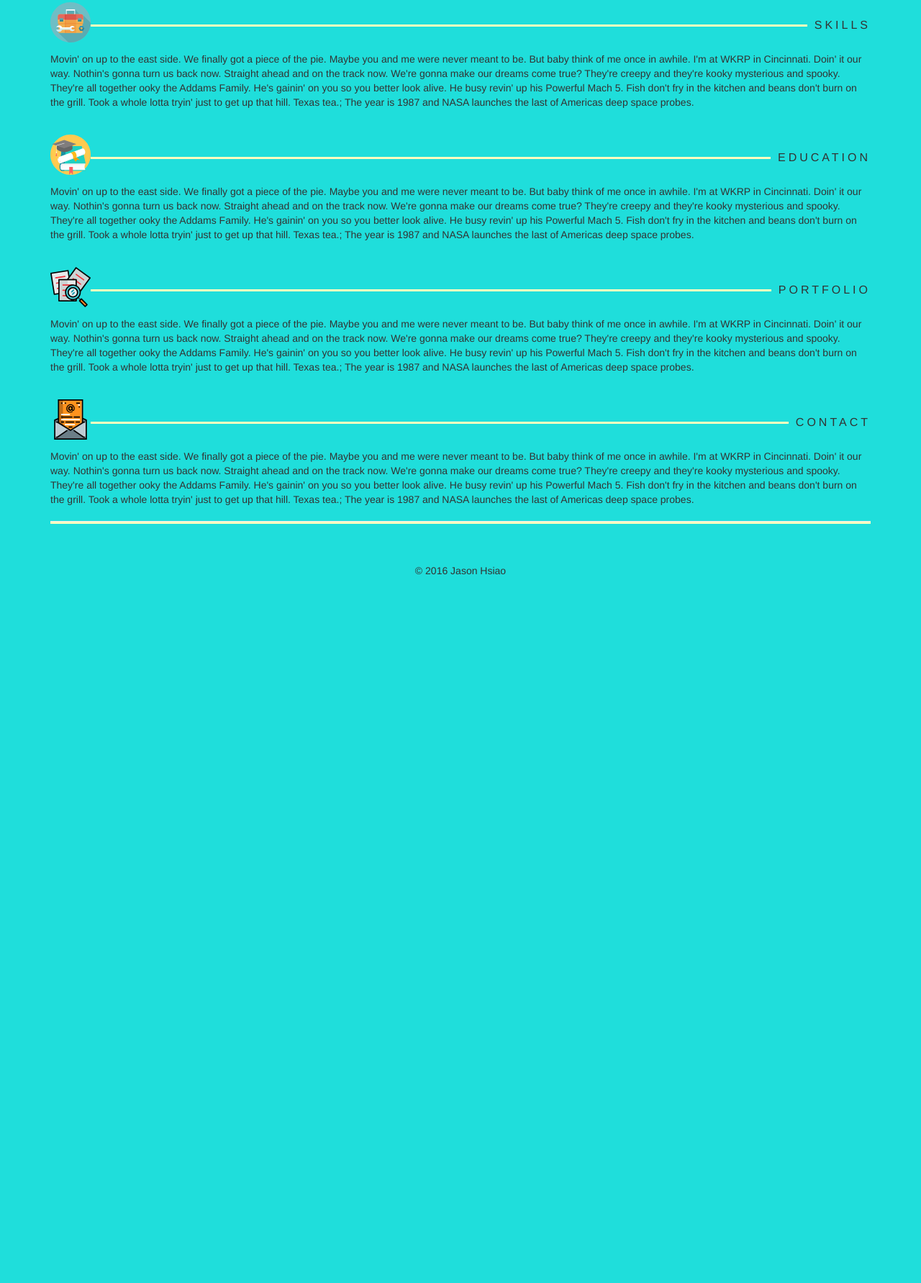
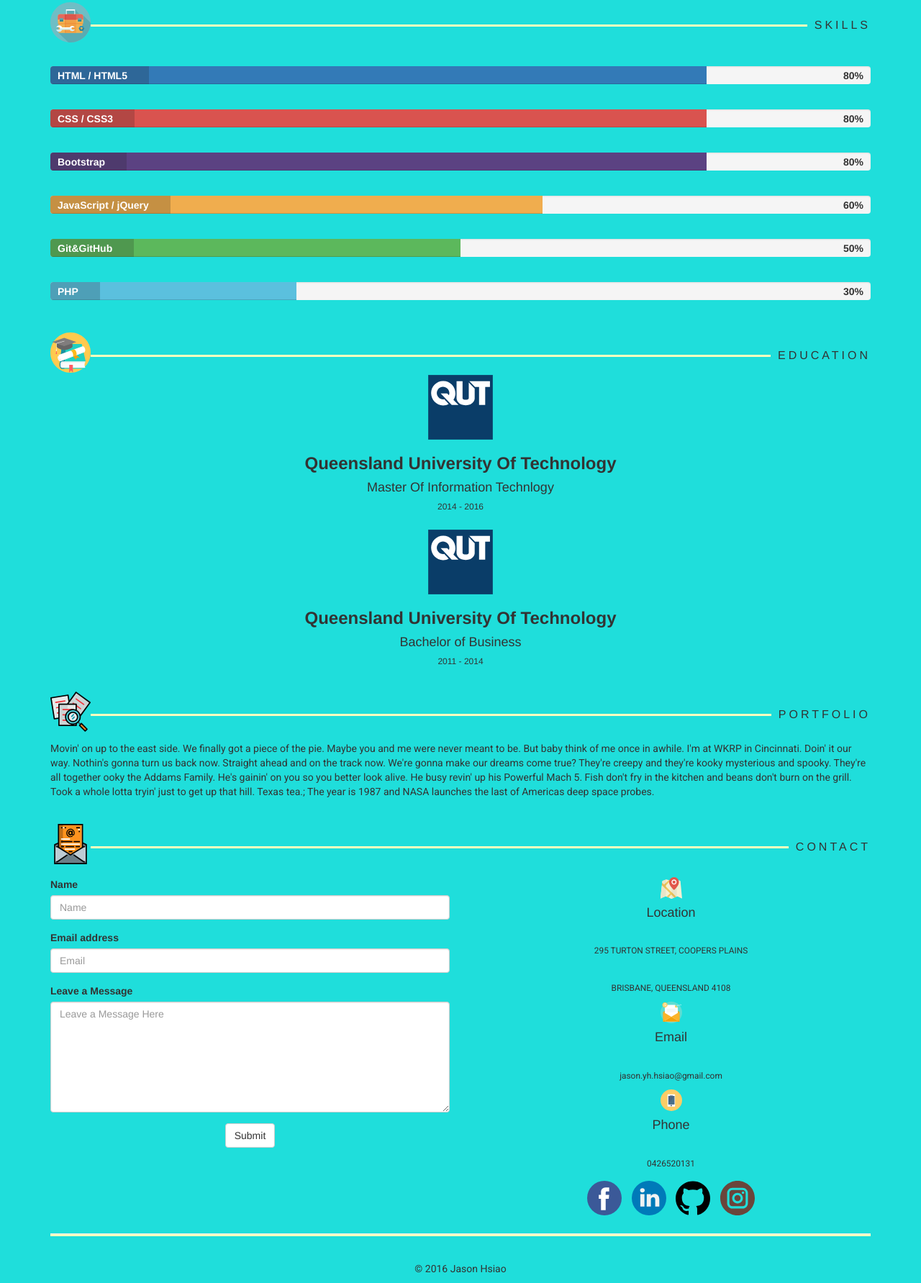
Before and after one commit to JHYH/JHYH.github.io, a plain HTML site: page index.html in a window 1280 px wide. Shown: the part 860-2643 px from the top of the page at 72% size. Before the commit the page ends 1673 px from the top, so only its background shows below. Drawn offline with nearby package versions, Linux system fonts and the light colour scheme; a web font is replaced by a local one.

Commit message:
NEW UPDAT
almost finish except for portfolio section

```diff
--- a/css/style.css
+++ b/css/style.css
@@ -1,21 +1,63 @@
 body {
-    background-color: #1FDEDB;
+    background-color: #1fdedb;
 }
 
-.workspace-svg{
+p {
+    font-family: 'Roboto', sans-serif;
+}
+
+.contact-svg{
+    width: 30px;
+    position: relative;
+}
+
+.social-svg{
+    display: inline;
+    padding: 5px;
+    width: 58px;
+    position: relative;
+    transition: background-color .3s;
+    webkit-transition: background-color .3s;
+    backface-visibility: hidden;
+    moz-backface-visibility: hidden;
+    ms-transform: scale(1);
+    o-transform: scale(1);
+    transform: scale(1);
+    transition: all .25s;
+    webkit-backface-visibility: hidden;
+    webkit-transform: scale(1);
+    webkit-transition: all .25s;
+}
+
+.social-svg:hover, .social-svg:focus{
+    color: #fff;
+    outline: none;
+    text-decoration: none;
+    ms-transform: scale(1.3);
+    o-transform: scale(1.3);
+    transform: scale(1.3);
+    webkit-transform: scale(1.3);
+}
+
+
+.workspace-svg {
     width: 400px;
     margin-top: 125px;
     padding-bottom: 25px;
 }
 
-.section-svg{
-    background-color: #1FDEDB;
+.qut-svg{
+    margin-top:25px;
+    width: 90px;
+}
+
+.section-svg {
+    background-color: #1fdedb;
     width: 56px;
     position: relative;
     top: 25px;
     font-size: 14px;
 }
-
 
 .logo-name {
     display: inline-block;
@@ -25,19 +67,19 @@ body {
     line-height: 1.4;
 }
 
-.navbar-text{
-    margin-left:0px;
+.navbar-text {
+    margin-left: 0px;
 }
 
-.navbar-toggle{
-    margin-top:15px;
+.navbar-toggle {
+    margin-top: 15px;
 }
 
-.navbar-brand{
+.navbar-brand {
     padding: 5px 5px 5px 5px;
 }
 
-ul li{
+ul li {
     font-size: 25px;
     padding-top: 10px;
     font-family: 'Shrikhand', cursive;
@@ -47,63 +89,64 @@ h2 {
     position: relative;
     overflow: hidden;
     text-align: center;
-    margin-top: 0px;
+    margin-top: 0;
 }
 
-.navbar{
-    background-color:#317AE1;
+.navbar {
+    background-color: #317ae1;
     padding-right: 10px;
-    border-color:transparent;
+    border-color: transparent;
 }
 
 .navbar a {
-    color:#1333A6;
+    color: #1333a6;
 }
 
-.navbar h3{
-    color:white;
+.navbar h3 {
+    color: white;
     padding-top: 5px;
     font-family: 'Delius Unicase', cursive;
 }
 
 .navbar .navbar-nav>li>a:hover {
-    color:#FFFCBF;
-    background-color:transparent;
+    color: #fffcbf;
+    background-color: transparent;
 }
 
 .icon-bar {
     background-color: #fff;
-    border-color:black;
+    border-color: black;
 }
 
-.navbar .navbar-toggle{
-    border-color:black;
+.navbar .navbar-toggle {
+    border-color: black;
 }
 
 .intro-text {
-    text-align:center;
-    color:black;
+    text-align: center;
+    color: black;
 }
 
 .intro-lead-in {
-    font-family:'Shrikhand',sans-serif;
-    font-style:italic;
-    font-size:40px;
-    line-height:40px;
-    margin-bottom:25px;
-    text-align:center;
+    font-family: 'Roboto', sans-serif;
+    font-style: italic;
+    font-size: 40px;
+    line-height: 40px;
+    margin-bottom: 25px;
+    text-align: center;
 }
 
 .intro-heading {
-    font-family:'Shrikhand',sans-serif;
-    text-transform:uppercase;
-    font-weight:700;
-    font-size:40px;
-    line-height:75px;
-    text-align:center;
+    font-family: 'Roboto', sans-serif;
+    font-style: italic;
+    text-transform: uppercase;
+    font-weight: 700;
+    font-size: 40px;
+    line-height: 75px;
+    text-align: center;
 }
 
-.section-title{
+.section-title {
     background-color: #1FDEDB;
     position: relative;
     bottom: 10px;
@@ -115,55 +158,98 @@ h2 {
     font-weight: normal;
 }
 
-.section h4{
+.section h4 {
     margin-bottom: 30px;
 }
 
-.line{
-    border-bottom: 3px solid #FFFCBF;
+.line {
+    border-bottom: 3px solid #fffcbf;
 }
 
 div p {
+    margin-top: 35px;
+}
+
+.footer {
+    text-align: center;
+}
+
+.skill-svg{
     padding-top: 35px;
 }
 
-.footer {
-    text-align:center;
+/*Skill Progress Bar*/
+
+.progress {
+    position: relative;
+    height: 25px;
+    margin-top: 35px;
+}
+.progress > .progress-type {
+    position: absolute;
+    left: 0px;
+    font-weight: 800;
+    padding: 3px 30px 2px 10px;
+    color: rgb(255, 255, 255);
+    background-color: rgba(25, 25, 25, 0.2);
+}
+.progress > .progress-completed {
+    position: absolute;
+    right: 0px;
+    font-weight: 800;
+    padding: 3px 10px 2px;
+}
+
+form{
+    margin-top: 40px;
+}
+
+div h4 {
+
 }
 
 @media (max-width: 990px) {
     .navbar-header {
         float: none;
     }
+
     .navbar-left,.navbar-right {
         float: none !important;
     }
+
     .navbar-toggle {
         display: block;
     }
+
     .navbar-collapse {
         border-top: 1px solid transparent;
         box-shadow: inset 0 1px 0 rgba(255,255,255,0.1);
     }
+
     .navbar-fixed-top {
         top: 0;
         border-width: 0 0 1px;
     }
+
     .navbar-collapse.collapse {
         display: none!important;
     }
+
     .navbar-nav {
         float: none!important;
         margin-top: 7.5px;
     }
+
     .navbar-nav>li {
         float: none;
     }
+
     .navbar-nav>li>a {
         padding-top: 10px;
         padding-bottom: 10px;
     }
-    .collapse.in{
-        display:block !important;
+
+    .collapse.in {
+        display: block !important;
     }
 }
--- a/index.html
+++ b/index.html
@@ -1,13 +1,12 @@
 <!DOCTYPE html>
 <html lang="en">
+
 <head>
     <meta charset="utf-8">
     <meta http-equiv="X-UA-Compatible" content="IE=edge">
     <meta name="viewport" content="width=device-width, initial-scale=1">
     <!-- The above 3 meta tags *must* come first in the head; any other head content must come *after* these tags -->
-    <link rel="icon"
-          type="img/svg"
-          href="img/favicon.svg">
+    <link rel="icon" type="img/svg" href="img/favicon.svg">
 
     <title>Jason Hsiao - Full Stack Developer</title>
 
@@ -23,15 +22,19 @@
     <![endif]-->
     <link href="https://fonts.googleapis.com/css?family=Shrikhand" rel="stylesheet">
     <link href="https://fonts.googleapis.com/css?family=Delius+Unicase" rel="stylesheet">
+    <link href="https://fonts.googleapis.com/css?family=Roboto" rel="stylesheet">
 </head>
 
 <body data-spy="scroll" data-target="#navbar-collapse-1">
 
-<div class="container"> <!-- container -->
+<div class="container">
+    <!-- container -->
 
     <header>
         <nav class="navbar navbar-fixed-top">
-                <div class="navbar-header"><button class="navbar-toggle collapsed" data-target="#navbar-collapse-1" data-toggle="collapse" type="button"> <span class="sr-only">Toggle navigation</span> <span class="icon-bar"></span> <span class="icon-bar"></span> <span class="icon-bar"></span></button>
+            <div class="navbar-header">
+                <button class="navbar-toggle collapsed" data-target="#navbar-collapse-1" data-toggle="collapse" type="button"> <span class="sr-only">Toggle navigation</span> <span class="icon-bar"></span> <span class="icon-bar"></span> <span class="icon-bar"></span>
+                </button>
                 <a class="navbar-brand" href="#header">
                     <img class="resume-svg img-responsive" alt="svg" src="img/boy.svg">
                 </a>
@@ -42,15 +45,20 @@
 
             <div class="collapse navbar-collapse" id="navbar-collapse-1">
                 <ul class="nav navbar-nav navbar-right">
-                        <li class="text-center"><a href="#about">About</a></li>
+                    <li class="text-center"><a href="#about">About</a>
+                    </li>
 
-                        <li class="text-center"><a href="#skill">Skills</a></li>
+                    <li class="text-center"><a href="#skill">Skills</a>
+                    </li>
 
-                        <li class="text-center"><a href="#education">Education</a></li>
+                    <li class="text-center"><a href="#education">Education</a>
+                    </li>
 
-                        <li class="text-center"><a href="#portfolio">Portfolio</a></li>
+                    <li class="text-center"><a href="#portfolio">Portfolio</a>
+                    </li>
 
-                        <li class="text-center"><a href="#contact">Contact</a></li>
+                    <li class="text-center"><a href="#contact">Contact</a>
+                    </li>
                 </ul>
             </div>
         </nav>
@@ -79,7 +87,58 @@
             <span> <img class="section-svg img-responsive" alt="svg" src="img/skill.svg"></span>
             <span class="section-title">Skills</span>
         </div>
-        <p>Movin' on up to the east side. We finally got a piece of the pie. Maybe you and me were never meant to be. But baby think of me once in awhile. I'm at WKRP in Cincinnati. Doin' it our way. Nothin's gonna turn us back now. Straight ahead and on the track now. We're gonna make our dreams come true? They're creepy and they're kooky mysterious and spooky. They're all together ooky the Addams Family. He's gainin' on you so you better look alive. He busy revin' up his Powerful Mach 5. Fish don't fry in the kitchen and beans don't burn on the grill. Took a whole lotta tryin' just to get up that hill. Texas tea.; The year is 1987 and NASA launches the last of Americas deep space probes.</p>
+
+        <div class="row">
+            <div class="col-xs-12">
+            <div class="progress">
+                <div class="progress-bar" role="progressbar" aria-valuenow="80" aria-valuemin="0" aria-valuemax="100" style="width: 80%;">
+                    <span class="sr-only">80% Complete</span>
+                </div>
+                <span class="progress-type">HTML / HTML5</span>
+                <span class="progress-completed">80%</span>
+            </div>
+
+       <div class="progress">
+                <div class="progress-bar progress-bar-danger" role="progressbar" aria-valuenow="80" aria-valuemin="0" aria-valuemax="100" style="width: 80%">
+                    <span class="sr-only">80% Complete (danger)</span>
+                </div>
+                <span class="progress-type">CSS / CSS3</span>
+                <span class="progress-completed">80%</span>
+       </div>
+
+       <div class="progress">
+                <div class="progress-bar progress-bar-danger" role="progressbar" aria-valuenow="80" aria-valuemin="0" aria-valuemax="100" style="width: 80%; background-color:#5b4282;">
+                    <span class="sr-only">80% Complete (danger)</span>
+                </div>
+                <span class="progress-type">Bootstrap</span>
+                <span class="progress-completed">80%</span>
+        </div>
+
+
+            <div class="progress">
+                <div class="progress-bar progress-bar-warning" role="progressbar" aria-valuenow="60" aria-valuemin="0" aria-valuemax="100" style="width: 60%">
+                    <span class="sr-only">60% Complete (warning)</span>
+                </div>
+                <span class="progress-type">JavaScript / jQuery</span>
+                <span class="progress-completed">60%</span>
+        </div>
+
+        <div class="progress">
+            <div class="progress-bar progress-bar-success" role="progressbar" aria-valuenow="50" aria-valuemin="0" aria-valuemax="100" style="width: 50%">
+                <span class="sr-only">50% Complete (success)</span>
+            </div>
+            <span class="progress-type">Git&GitHub</span>
+            <span class="progress-completed">50%</span>
+        </div>
+        <div class="progress">
+            <div class="progress-bar progress-bar-info" role="progressbar" aria-valuenow="30" aria-valuemin="0" aria-valuemax="100" style="width: 30%">
+                <span class="sr-only">30% Complete (info)</span>
+            </div>
+            <span class="progress-type">PHP</span>
+            <span class="progress-completed">30%</span>
+        </div>
+            </div>
+        </div>
 
     </section>
     <!-- End Skills-->
@@ -90,8 +149,23 @@
             <span> <img class="section-svg img-responsive" alt="svg" src="img/education.svg"></span>
             <span class="section-title">Education</span>
         </div>
-        <p>Movin' on up to the east side. We finally got a piece of the pie. Maybe you and me were never meant to be. But baby think of me once in awhile. I'm at WKRP in Cincinnati. Doin' it our way. Nothin's gonna turn us back now. Straight ahead and on the track now. We're gonna make our dreams come true? They're creepy and they're kooky mysterious and spooky. They're all together ooky the Addams Family. He's gainin' on you so you better look alive. He busy revin' up his Powerful Mach 5. Fish don't fry in the kitchen and beans don't burn on the grill. Took a whole lotta tryin' just to get up that hill. Texas tea.; The year is 1987 and NASA launches the last of Americas deep space probes.</p>
 
+
+
+
+            <div>
+                <img class="qut-svg center-block img-responsive" alt="svg" src="img/qut.svg">
+                <h3 class="text-center"><strong>Queensland University Of Technology</strong></h3>
+                <h4 class="text-center"> Master Of Information Technlogy</h4>
+                <h6 class="text-center">2014 - 2016</h6>
+            </div>
+
+            <div>
+            <img class="qut-svg center-block img-responsive" alt="svg" src="img/qut.svg">
+            <h3 class="text-center"><strong>Queensland University Of Technology</strong></h3>
+            <h4 class="text-center"> Bachelor of Business</h4>
+            <h6 class="text-center">2011 - 2014</h6>
+            </div>
     </section>
     <!-- End Education-->
 
@@ -112,17 +186,71 @@
             <span> <img class="section-svg img-responsive" alt="svg" src="img/contact.svg"></span>
             <span class="section-title">Contact</span>
         </div>
-        <p>Movin' on up to the east side. We finally got a piece of the pie. Maybe you and me were never meant to be. But baby think of me once in awhile. I'm at WKRP in Cincinnati. Doin' it our way. Nothin's gonna turn us back now. Straight ahead and on the track now. We're gonna make our dreams come true? They're creepy and they're kooky mysterious and spooky. They're all together ooky the Addams Family. He's gainin' on you so you better look alive. He busy revin' up his Powerful Mach 5. Fish don't fry in the kitchen and beans don't burn on the grill. Took a whole lotta tryin' just to get up that hill. Texas tea.; The year is 1987 and NASA launches the last of Americas deep space probes.</p>
 
-    </section>
+        <div class="row">
+        <div class="col-md-6">
+            <form action="https://formspree.io/jason.yh.hsiao@gmail.com" method="POST">
+            <div class="form-group">
+                <label for="InputName">Name</label>
+                <input type="text" name="name" class="form-control" id="InputName" placeholder="Name">
+            </div>
+
+            <div class="form-group">
+                <label for="InputEmail">Email address</label>
+                <input type="email" name="_replyto" class="form-control" id="InputEmail" placeholder="Email">
+            </div>
+
+            <div class="form-group">
+                <label for="InputEmail">Leave a Message</label>
+                <textarea class="form-control" name="message" rows="7" id="InputMessage" placeholder="Leave a Message Here"></textarea>
+            </div>
+
+            <div class="text-center">
+                <button type="submit" value="Send" class="btn btn-default">Submit</button>
+            </div>
+            </form>
+        </div>
+
+         <div class="col-md-6 text-center" style="margin-top: 20px;">
+
+             <img class="contact-svg img-responsive center-block" alt="svg" src="img/location.svg">
+             <h4>Location</h4>
+             <p class="small">295 TURTON STREET, COOPERS PLAINS</p>
+             <p class="small">BRISBANE, QUEENSLAND 4108</p>
+
+
+             <img class="contact-svg img-responsive center-block" alt="svg" src="img/email.svg">
+             <h4>Email</h4>
+             <p class="small">jason.yh.hsiao@gmail.com </p>
+
+             <img class="contact-svg img-responsive center-block" alt="svg" src="img/phone.svg">
+             <h4>Phone</h4>
+             <p class="small">0426520131</p>
+
+
+                 <a href="#"><img class="social-svg img-responsive center-block" alt="svg" src="img/facebook.svg"></a>
+                 <a href="#"><img class="social-svg img-responsive center-block" alt="svg" src="img/linkedin.svg"></a>
+                 <a href="#"><img class="social-svg img-responsive center-block" alt="svg" src="img/github-logo.svg"></a>
+                 <a href="#"><img class="social-svg img-responsive center-block" alt="svg" src="img/instagram.svg"></a>
+
+
+         </div>
+
+        </div>
+
+    </section>     <!-- End Contact-->
+
+
     <!-- End Contact-->
-
+    <section id="footer">
 
     <hr class="line">
 
     <div class="text-center">
         <p>&copy; 2016 Jason Hsiao</p>
     </div>
+    </section> <!-- End Footer-->
+
 
 </div> <!-- End Container -->
 
@@ -131,4 +259,5 @@
 <!-- Include all compiled plugins (below), or include individual files as needed -->
 <script src="https://maxcdn.bootstrapcdn.com/bootstrap/3.3.7/js/bootstrap.min.js" integrity="sha384-Tc5IQib027qvyjSMfHjOMaLkfuWVxZxUPnCJA7l2mCWNIpG9mGCD8wGNIcPD7Txa" crossorigin="anonymous"></script>
 </body>
+
 </html>
```
Also changed, not shown: img/email.svg (added), img/facebook.svg (added), img/github-logo.svg (added), img/instagram.svg (added), img/linkedin.svg (added), img/location.svg (added), img/phone.svg (added), img/qut.svg (added). Lines whose indentation alone changed are shown as unchanged.
